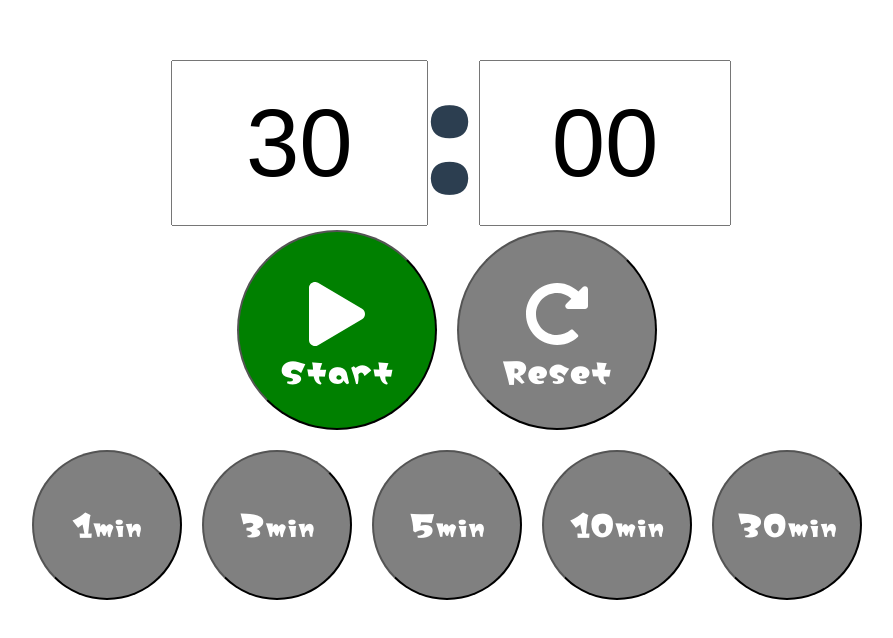
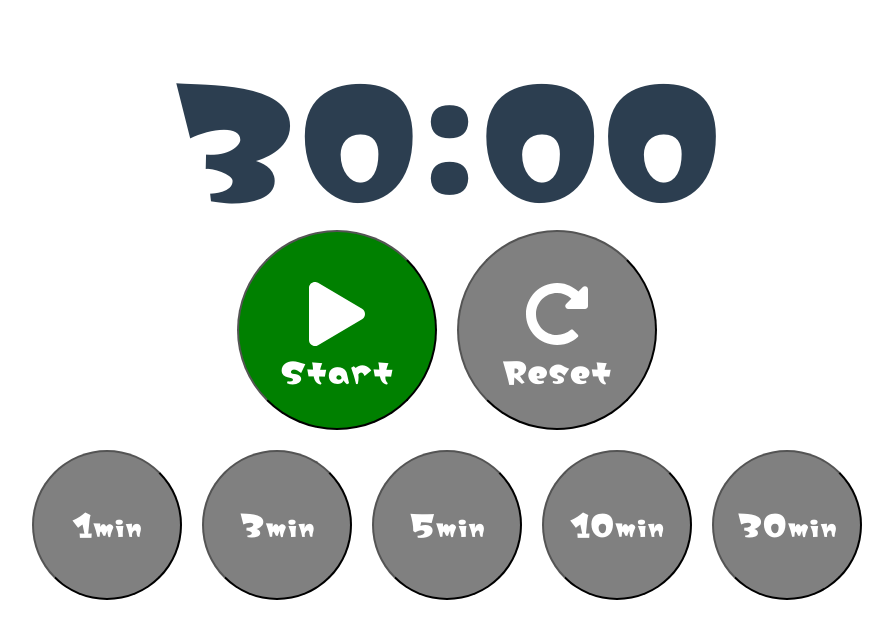
Before and after one commit to furikake6000/ShinchokuTimer, a Vue app: page / in a window 1280 px wide. Shown: the top 638 px of the page, without its empty margins (193-1086 px from the left). Built offline with nearby package versions, Linux system fonts and the light colour scheme.

Commit message:
それぞれのUIクリックで分秒の自由編集を可能に

```diff
--- a/src/components/Timer.vue
+++ b/src/components/Timer.vue
@@ -1,9 +1,9 @@
 <template>
   <div id="timer">
     <div id="display">
-      <span id="minute">{{ timerMinuteStr }}<input type="tel" :value="timerMinuteStr" @input="setMinute($event.target.value)"></span>
+      <span id="minute" @click="enableMinuteEdit">{{ timerMinuteStr }}<input id="minuteEditor" type="tel" :value="timerMinuteStr" @input="setMinute($event.target.value)" @blur="disableMinuteEdit" @keydown.enter="disableMinuteEdit" v-if="isMinuteEditing"></span>
       <span>:</span>
-      <span id="second">{{ timerSecondStr }}<input type="tel" :value="timerSecondStr" @input="setSecond($event.target.value)"></span>
+      <span id="second" @click="enableSecondEdit">{{ timerSecondStr }}<input id="secondEditor" type="tel" :value="timerSecondStr" @input="setSecond($event.target.value)" @blur="disableSecondEdit" @keydown.enter="disableSecondEdit" v-if="isSecondEditing"></span>
     </div>
     <button class="is-green" v-on:click="start" v-if="!timerObj">
       <font-awesome-icon icon="play" />
@@ -40,6 +40,8 @@
         timerEndDate: moment(),
         timerObj: null,
         remainTime: null,
+        isMinuteEditing: false,
+        isSecondEditing: false,
       }
     },
     created: function() {
@@ -86,6 +88,24 @@
         var currentCount = moment(this.remainTime);
         currentCount.set('second', parseInt(seconds, 10));
         this.remainTime = currentCount.valueOf();
+      },
+
+      enableMinuteEdit: function() {
+        this.isMinuteEditing = true;
+        // v-ifで表示されるのを待機するため、10ミリ秒遅延
+        setTimeout(function() {document.getElementById('minuteEditor').focus()}, 10);
+      },
+      disableMinuteEdit: function() {
+        this.isMinuteEditing = false;
+      },
+
+      enableSecondEdit: function() {
+        this.isSecondEditing = true;
+        // v-ifで表示されるのを待機するため、10ミリ秒遅延
+        setTimeout(function() {document.getElementById('secondEditor').focus()}, 10);
+      },
+      disableSecondEdit: function() {
+        this.isSecondEditing = false;
       },
     },
     computed: {
```
